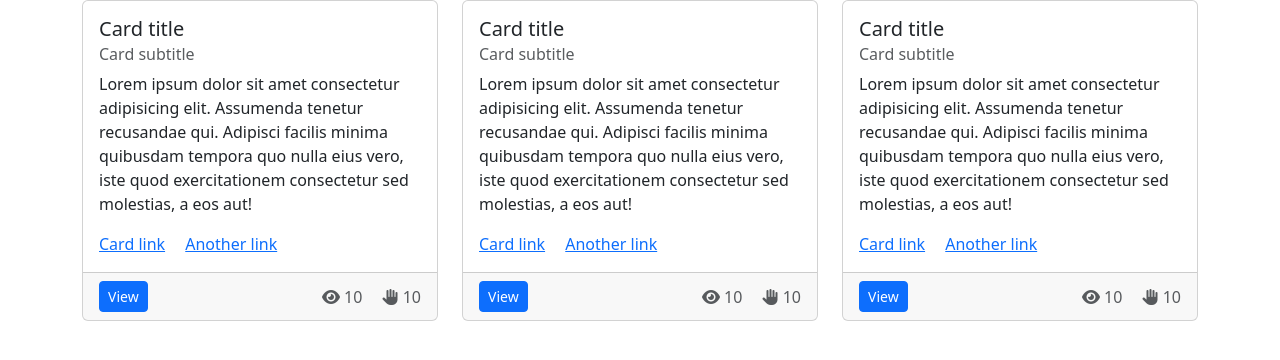
After one commit to whdev36/django-blog-website, a Django app: template templates/template.html in a window 1280 px wide. The commit adds this page. Shown: the top 360 px of the page. Run offline with Django 5.2, Linux system fonts and the light colour scheme; the template is opened without the code that fills it, so the values that code supplies are empty.

Commit message:
updated home page

```diff
--- /dev/null
+++ b/templates/template.html
@@ -0,0 +1,100 @@
+<!doctype html>
+<html lang="en">
+
+<head>
+    <meta charset="utf-8">
+    <meta name="viewport" content="width=device-width, initial-scale=1.0">
+    <title>Template</title>
+    <link href="https://cdnjs.cloudflare.com/ajax/libs/font-awesome/6.0.0-beta3/css/all.min.css" rel="stylesheet">
+    <link href="https://cdn.jsdelivr.net/npm/bootstrap@5.3.3/dist/css/bootstrap.min.css" rel="stylesheet">
+</head>
+
+<body>
+    <div class="container">
+        <div class="row">
+            <div class="col-md-4">
+                <div class="card h-100">
+                    <div class="card-body">
+                        <h5 class="card-title">Card title</h5>
+                        <h6 class="card-subtitle mb-2 text-body-secondary">Card subtitle</h6>
+                        <p class="card-text">
+                            Lorem ipsum dolor sit amet consectetur adipisicing elit. Assumenda tenetur recusandae qui.
+                            Adipisci facilis minima quibusdam tempora quo nulla eius vero, iste quod exercitationem
+                            consectetur sed molestias, a eos aut!
+                        </p>
+                        <a href="#" class="card-link">Card link</a>
+                        <a href="#" class="card-link">Another link</a>
+                    </div>
+                    <div class="card-footer d-flex justify-content-between align-items-center">
+                        <a href="#" class="btn btn-sm btn-primary">View</a>
+                        <div class="">
+                            <span class="text-muted me-3">
+                                <i class="fas fa-eye"></i> 10
+                            </span>
+                            <span class="text-muted">
+                                <i class="fas fa-hand-paper"></i> 10
+                            </span>
+                        </div>
+                    </div>
+                </div>
+            </div>
+
+            <div class="col-md-4">
+                <div class="card h-100">
+                    <div class="card-body">
+                        <h5 class="card-title">Card title</h5>
+                        <h6 class="card-subtitle mb-2 text-body-secondary">Card subtitle</h6>
+                        <p class="card-text">
+                            Lorem ipsum dolor sit amet consectetur adipisicing elit. Assumenda tenetur recusandae qui.
+                            Adipisci facilis minima quibusdam tempora quo nulla eius vero, iste quod exercitationem
+                            consectetur sed molestias, a eos aut!
+                        </p>
+                        <a href="#" class="card-link">Card link</a>
+                        <a href="#" class="card-link">Another link</a>
+                    </div>
+                    <div class="card-footer d-flex justify-content-between align-items-center">
+                        <a href="#" class="btn btn-sm btn-primary">View</a>
+                        <div class="">
+                            <span class="text-muted me-3">
+                                <i class="fas fa-eye"></i> 10
+                            </span>
+                            <span class="text-muted">
+                                <i class="fas fa-hand-paper"></i> 10
+                            </span>
+                        </div>
+                    </div>
+                </div>
+            </div>
+
+            <div class="col-md-4">
+                <div class="card h-100">
+                    <div class="card-body">
+                        <h5 class="card-title">Card title</h5>
+                        <h6 class="card-subtitle mb-2 text-body-secondary">Card subtitle</h6>
+                        <p class="card-text">
+                            Lorem ipsum dolor sit amet consectetur adipisicing elit. Assumenda tenetur recusandae qui.
+                            Adipisci facilis minima quibusdam tempora quo nulla eius vero, iste quod exercitationem
+                            consectetur sed molestias, a eos aut!
+                        </p>
+                        <a href="#" class="card-link">Card link</a>
+                        <a href="#" class="card-link">Another link</a>
+                    </div>
+                    <div class="card-footer d-flex justify-content-between align-items-center">
+                        <a href="#" class="btn btn-sm btn-primary">View</a>
+                        <div class="">
+                            <span class="text-muted me-3">
+                                <i class="fas fa-eye"></i> 10
+                            </span>
+                            <span class="text-muted">
+                                <i class="fas fa-hand-paper"></i> 10
+                            </span>
+                        </div>
+                    </div>
+                </div>
+            </div>
+        </div>
+    </div>
+    <script src="https://cdn.jsdelivr.net/npm/bootstrap@5.3.3/dist/js/bootstrap.bundle.min.js"></script>
+</body>
+
+</html>
```
Also changed, not shown: templates/home.html (+11 -4 lines), db.sqlite3, templates/posts.html (indentation only).
